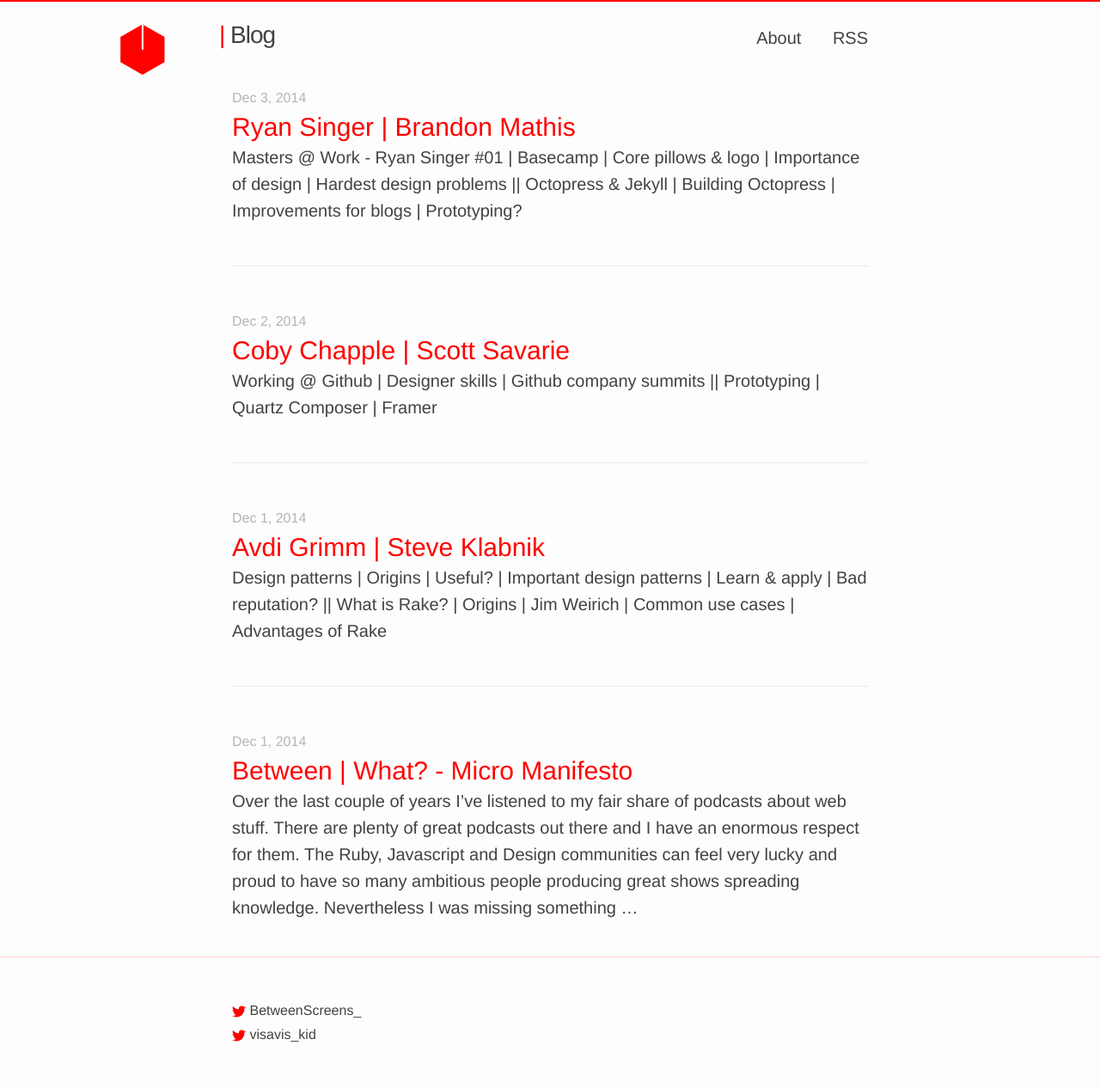
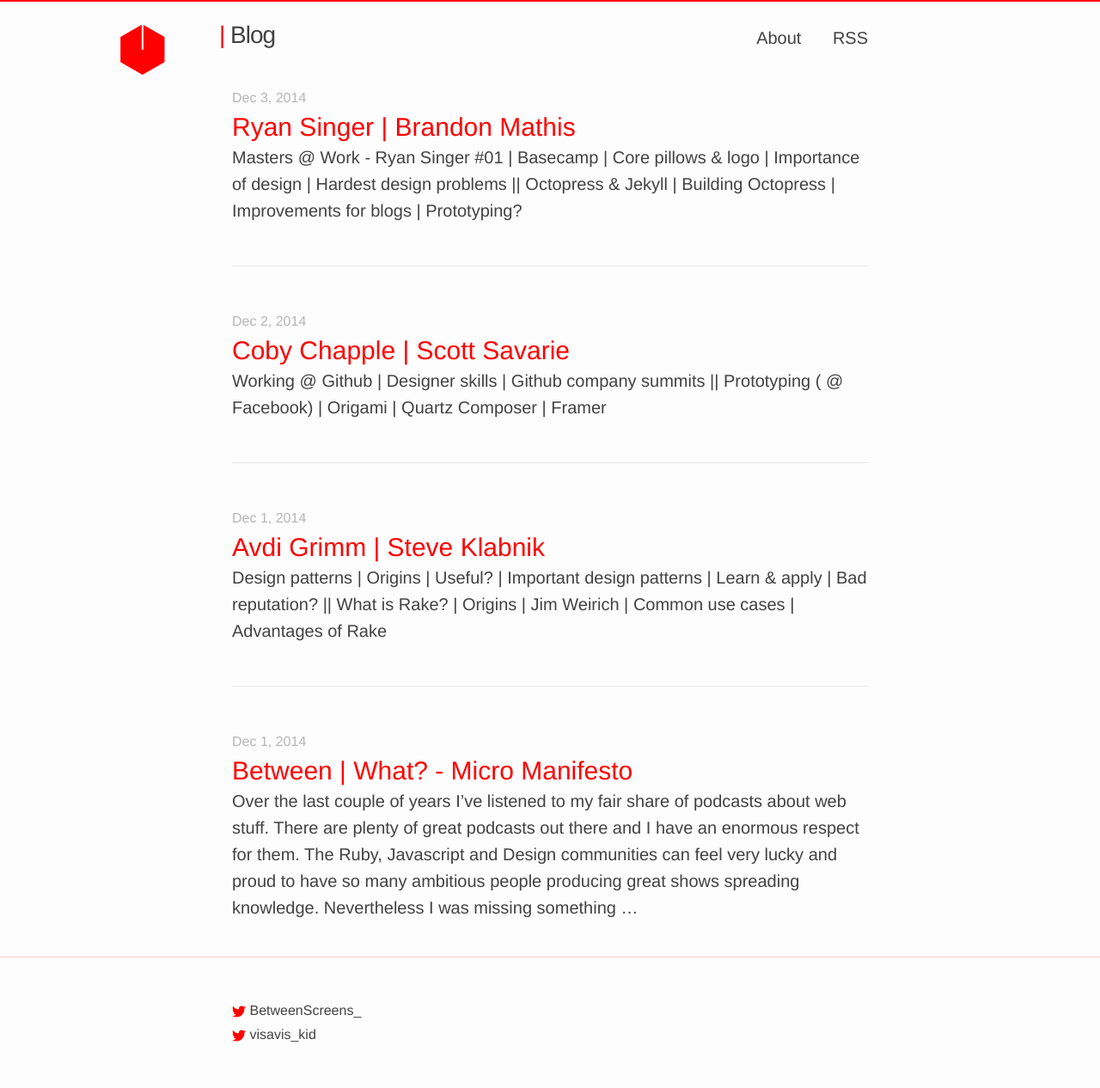
Before and after one commit to vis-kid/between_blog, a Jekyll site: the page built from index.html, in a window 1280 px wide. Shown: the whole page at 86% size. Built offline with Jekyll 4.4.1, drawn with Linux system fonts in a browser that asks for light colours; the list of posts is cut into pages by our own code.

Commit message:
Updates synopsis for 12/02/2014 Chapple-Savarie

```diff
--- a/_posts/December2014/2014-12-02-Chapple-Savarie.md
+++ b/_posts/December2014/2014-12-02-Chapple-Savarie.md
@@ -4,9 +4,9 @@
 
 title: "Coby Chapple | Scott Savarie"
 
-excerpt: Working @ Github | Designer skills | Github company summits || Prototyping | Quartz Composer | Framer
+excerpt: Working @ Github | Designer skills | Github company summits || Prototyping ( @ Facebook) | Origami | Quartz Composer | Framer
 
-categories: Github Design Coby Chapple Scott Savarie Prototyping Company Summits Quartz Composer Framer
+categories: Github Design Coby Chapple Scott Savarie Prototyping Company Summits Quartz Composer Framer Origami
 
 interviewee01_episode_number: 03
 interviewee01_name: Coby Chapple
@@ -21,6 +21,6 @@
 interviewee02_episode_length: 11
 interviewee02_episode_audio_quality: Good
 interviewee02_episode_shownotes: http://between-screens.herokuapp.com/episodes/4
-interviewee02_keywords: Prototyping | Quartz Composer | Framer
+interviewee02_keywords: Prototyping ( @ Facebook) | Origami | Quartz Composer | Framer
 interviewee02_SC_id: 179956826
 ---
```
